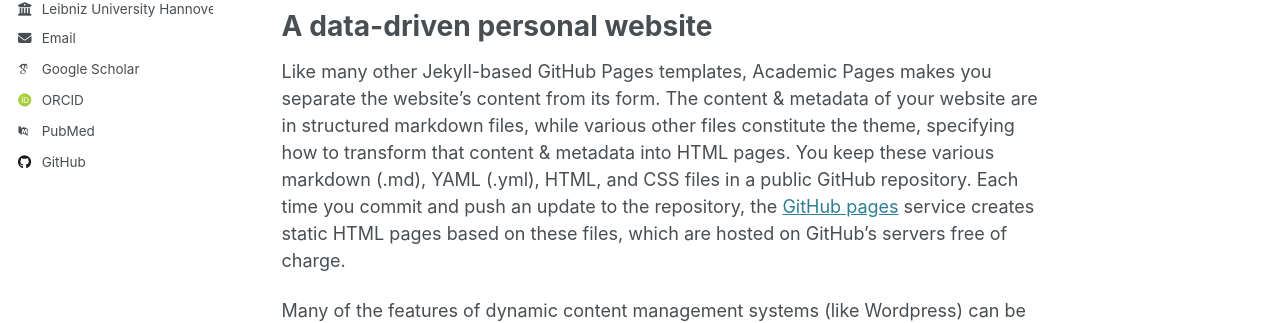
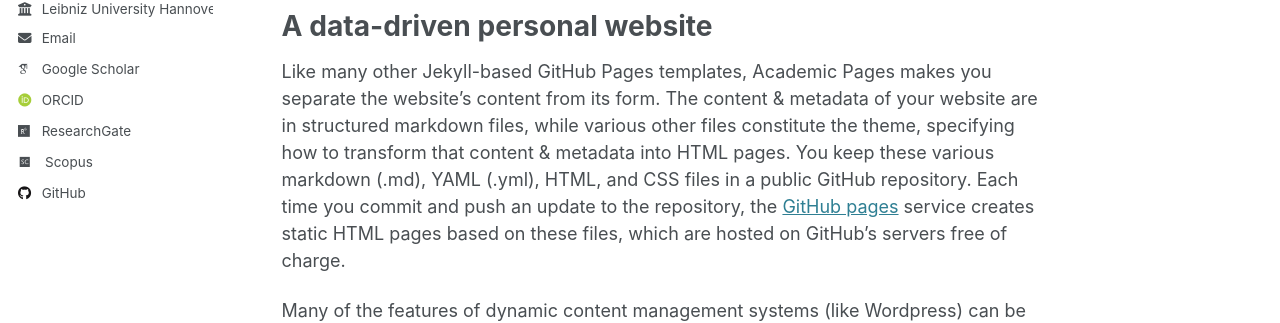
Before and after one commit to NavidValizadeh/NavidValizadeh.github.io, a Jekyll site: the page built from _pages/about.md, in a window 1280 px wide. Shown: the part 433-756 px from the top of the page. Built offline with Jekyll 4.4.1, drawn with Linux system fonts in a browser that asks for light colours; some web fonts are replaced; part of the change alters nothing that is shown.

Commit message:
Update _config.yml

```diff
--- a/_config.yml
+++ b/_config.yml
@@ -35,11 +35,11 @@ author:
   arxiv            : # URL - Update with the correct link to your profile
   googlescholar    : "https://scholar.google.com/citations?user=HmPZmCsAAAAJ&hl=en"
   impactstory      : # URL
-  orcid            : "http://orcid.org/yourorcidurl"
+  orcid            : "https://orcid.org/my-orcid?orcid=0000-0001-9828-0714"
   semantic         : # URL
-  pubmed           : "https://www.ncbi.nlm.nih.gov/pubmed/?term=john+snow"
-  researchgate     : # URL
-  scopus           : # URL
+  pubmed           : # URL
+  researchgate     : "https://www.researchgate.net/profile/Navid-Valizadeh-3"
+  scopus           : "https://www.scopus.com/authid/detail.uri?authorId=52264502100"
 
   # Repositories and software development
   bitbucket        : # Username - Update with your username on the site
```
